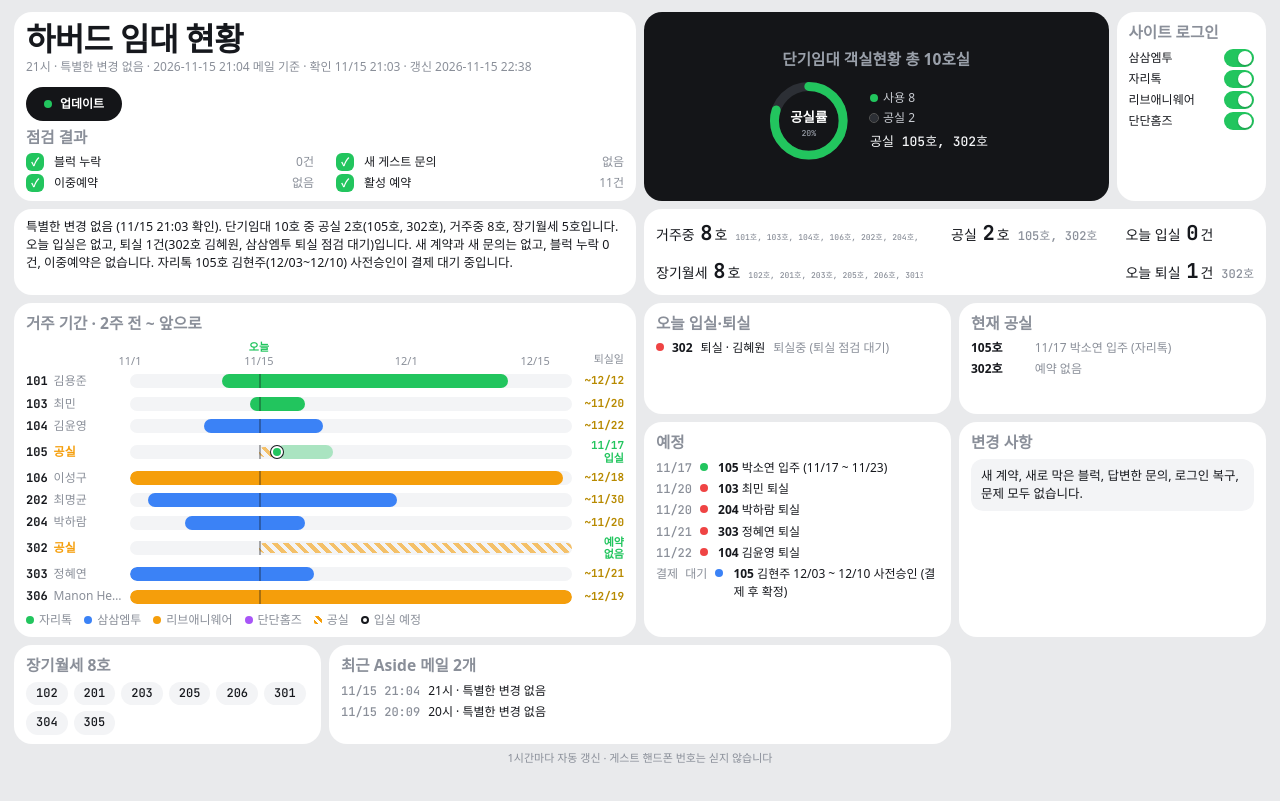
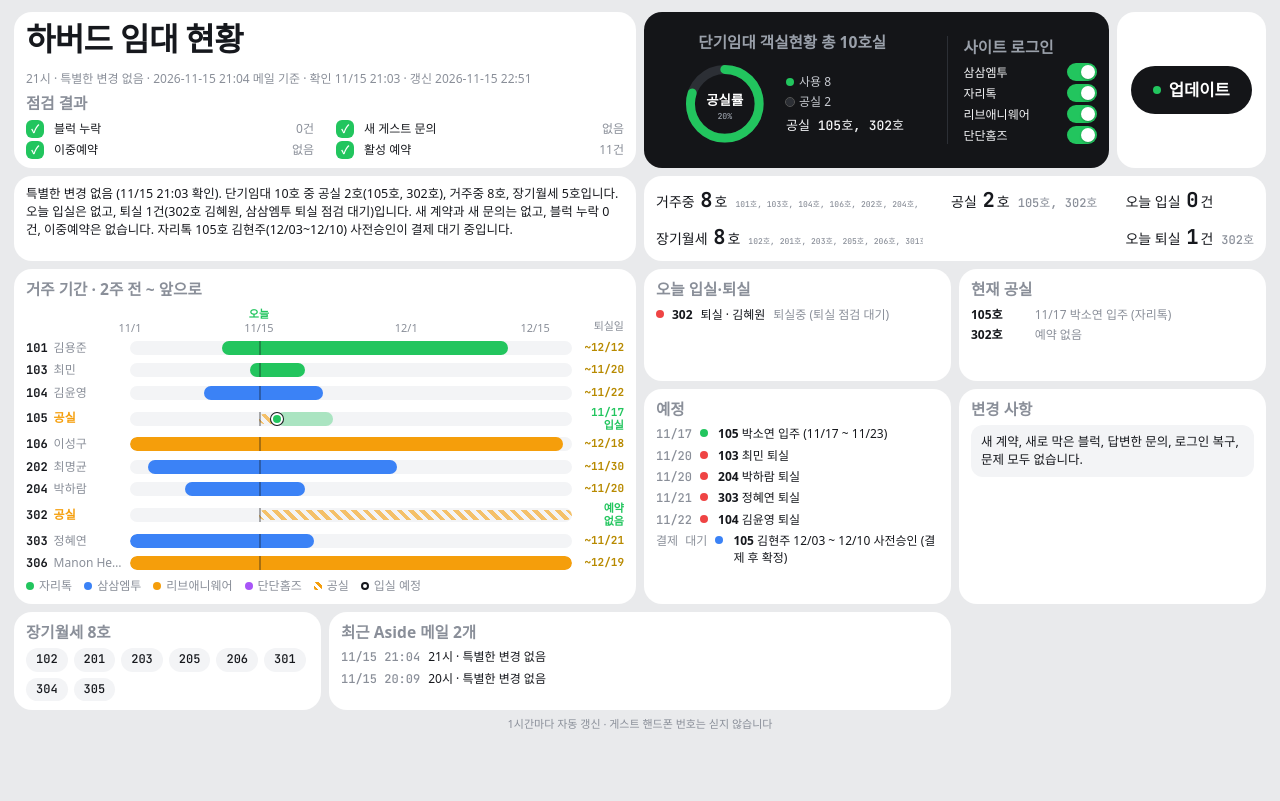
Before and after one commit to Jason-logone/harvard-status, a plain HTML site: page index.html in a window 1280 px wide. Drawn offline with Linux system fonts and the light colour scheme.

Commit message:
현황 갱신 (index.html)

```diff
--- a/index.html
+++ b/index.html
@@ -23,7 +23,7 @@ body{margin:0;background:var(--bg);color:var(--ink);font:clamp(12px,.85vw,14px)/
 .mono{font-family:"JetBrains Mono",ui-monospace,monospace}
 ul{list-style:none;margin:0;padding:0;display:flex;flex-direction:column;gap:3px}
 /* 머리 */
-.head{display:flex;flex-direction:row;align-items:flex-start;justify-content:space-between;gap:12px;flex-wrap:wrap}
+.head{display:flex;flex-direction:row;align-items:baseline;justify-content:space-between;gap:12px;flex-wrap:wrap}
 .head h1{margin:0;font-size:clamp(26px,2.5vw,40px);line-height:1.15;letter-spacing:-.02em}
 .head .meta{color:var(--muted);font-size:12px}
 .upd{font:inherit;font-weight:700;color:#fff;background:var(--dark);border:0;border-radius:999px;padding:8px 18px;cursor:pointer;display:inline-flex;gap:8px;align-items:center}
@@ -31,7 +31,7 @@ ul{list-style:none;margin:0;padding:0;display:flex;flex-direction:column;gap:3px
 .upd:hover{opacity:.85}.upd:focus-visible{outline:2px solid var(--green);outline-offset:2px}.upd[disabled]{opacity:.5}
 .summary{font-size:12.5px;white-space:pre-line;color:var(--ink)}
 /* 도넛 */
-.donut-card{justify-content:center}.d-row{display:flex;align-items:center;gap:16px;justify-content:center}.donut-card .lbl{text-align:center}.d-side{display:flex;flex-direction:column;gap:6px;min-width:0}
+.room-card{flex-direction:row;align-items:center;gap:18px}.room-card .donut-card{flex:1;min-width:0;display:flex;flex-direction:column;gap:6px}.room-card .login-card{flex:none;display:flex;flex-direction:column;gap:5px;border-left:1px solid #2c2f35;padding-left:16px;min-width:150px}.room-card .login-card .sub{color:#9aa0aa;max-width:170px}.room-card .sw{background:#2c2f35}.room-card .sw.on{background:var(--green)}.room-card .sw.warn{background:var(--amber)}.upd-card{align-items:center;justify-content:center}.upd-card .upd{font-size:clamp(15px,1.3vw,20px);padding:12px 22px}.donut-card{justify-content:center}.d-row{display:flex;align-items:center;gap:16px;justify-content:center}.donut-card .lbl{text-align:center}.d-side{display:flex;flex-direction:column;gap:6px;min-width:0}
 .donut{width:clamp(84px,7vw,120px);height:clamp(84px,7vw,120px)}
 .ring-bg{fill:none;stroke:#2c2f35;stroke-width:12}
 .ring-occ{fill:none;stroke:var(--green);stroke-width:12;stroke-linecap:round}
@@ -77,21 +77,23 @@ ul{list-style:none;margin:0;padding:0;display:flex;flex-direction:column;gap:3px
 .foot{color:var(--muted);font-size:11px;text-align:center;margin-top:6px}
 @media (max-width:1366px){.card{padding:9px 12px}.grid{gap:8px}}
 @media (max-width:1100px){.grid{grid-template-columns:repeat(4,minmax(0,1fr))}.span3,.span1{grid-column:span 2}}
+@media (max-width:760px){.room-card{flex-direction:column;align-items:stretch}.room-card .login-card{border-left:0;padding-left:0;border-top:1px solid #2c2f35;padding-top:8px}}
 @media (max-width:560px){.grid{grid-template-columns:1fr}.card,.span2,.span3,.span1{grid-column:auto}.row2{grid-row:auto}}
 </style></head><body><main class="wrap"><div class="grid">
 
-<section class="card span2"><div class="head"><div><h1>하버드 임대 현황</h1><div class="meta">21시 · 특별한 변경 없음 · 2026-11-15 21:04 메일 기준 · 확인 11/15 21:03 · 갱신 2026-11-15 22:38</div></div><button type="button" class="upd" id="upd">업데이트</button></div>
+<section class="card span2"><div class="head"><h1>하버드 임대 현황</h1><div class="meta">21시 · 특별한 변경 없음 · 2026-11-15 21:04 메일 기준 · 확인 11/15 21:03 · 갱신 2026-11-15 22:51</div></div>
 <span class="lbl">점검 결과</span><ul class="checks two-col"><li><span class="ic ok">✓</span><span class="k">블럭 누락</span><span class="v">0건</span></li><li><span class="ic ok">✓</span><span class="k">새 게스트 문의</span><span class="v">없음</span></li><li><span class="ic ok">✓</span><span class="k">이중예약</span><span class="v">없음</span></li><li><span class="ic ok">✓</span><span class="k">활성 예약</span><span class="v">11건</span></li></ul></section>
 
-<section class="card dark donut-card span3"><span class="lbl">단기임대 객실현황 총 10호실</span><div class="d-row"><svg viewBox="0 0 120 120" class="donut" role="img" aria-label="단기임대 10호 중 공실 2호, 공실률 20%">
+<section class="card dark span3 room-card"><div class="donut-card"><span class="lbl">단기임대 객실현황 총 10호실</span><div class="d-row"><svg viewBox="0 0 120 120" class="donut" role="img" aria-label="단기임대 10호 중 공실 2호, 공실률 20%">
 <circle cx="60" cy="60" r="46" class="ring-bg"/>
 <circle cx="60" cy="60" r="46" class="ring-occ" stroke-dasharray="231.2 289.0" transform="rotate(-90 60 60)"/>
 <text x="60" y="62" text-anchor="middle" class="d-big">공실률</text>
 <text x="60" y="80" text-anchor="middle" class="d-small">20%</text></svg><div class="d-side">
 <div class="d-legend"><span><i style="background:var(--green)"></i>사용 8</span><span><i style="background:#2c2f35;outline:1px solid #555"></i>공실 2</span></div>
-<div class="mono" style="font-size:13px">공실 105호, 302호</div></div></div></section>
+<div class="mono" style="font-size:13px">공실 105호, 302호</div></div></div></div>
+<div class="login-card"><span class="lbl">사이트 로그인</span><ul class="logins"><li><span class="k">삼삼엠투</span><span class="sw on" title="정상"><i></i></span></li><li><span class="k">자리톡</span><span class="sw on" title="정상"><i></i></span></li><li><span class="k">리브애니웨어</span><span class="sw on" title="정상"><i></i></span></li><li><span class="k">단단홈즈</span><span class="sw on" title="정상"><i></i></span></li></ul></div></section>
 
-<section class="card login-card span1"><span class="lbl">사이트 로그인</span><ul class="logins"><li><span class="k">삼삼엠투</span><span class="sw on" title="정상"><i></i></span></li><li><span class="k">자리톡</span><span class="sw on" title="정상"><i></i></span></li><li><span class="k">리브애니웨어</span><span class="sw on" title="정상"><i></i></span></li><li><span class="k">단단홈즈</span><span class="sw on" title="정상"><i></i></span></li></ul></section>
+<section class="card span1 upd-card"><button type="button" class="upd" id="upd">업데이트</button></section>
 
 <section class="card span2"><div class="summary">특별한 변경 없음 (11/15 21:03 확인). 단기임대 10호 중 공실 2호(105호, 302호), 거주중 8호, 장기월세 5호입니다.
 오늘 입실은 없고, 퇴실 1건(302호 김혜원, 삼삼엠투 퇴실 점검 대기)입니다. 새 계약과 새 문의는 없고, 블럭 누락 0건, 이중예약은 없습니다. 자리톡 105호 김현주(12/03~12/10) 사전승인이 결제 대기 중입니다.</div></section>
```
